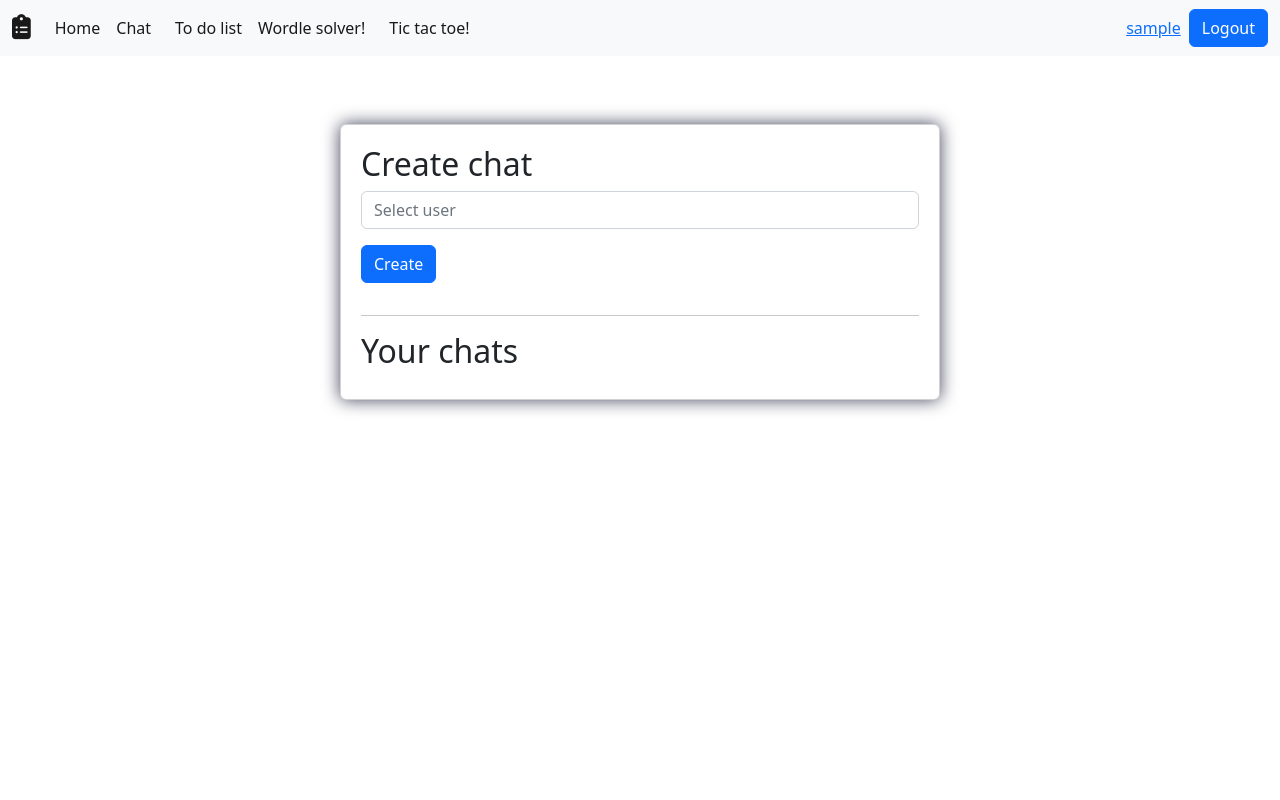
After one commit to Tomek2268/Django-projects, a Django app: page /users/chat_lobby/ in a window 1280 px wide. The commit adds this page. Run offline with Django 4.2, Linux system fonts and the light colour scheme; the visitor is signed in with stand-in values (Sample User, id 1); data comes from the database, SQL or seed files in the repository; parts of the project's set-up code (start-up, migrations or seed data) failed here and were passed over; some libraries are stand-ins or nearby versions.

Commit message:
REAL TIME CHAT

```diff
--- a/games/api/urls.py
+++ b/games/api/urls.py
@@ -6,10 +6,14 @@ from rest_framework_simplejwt.views import TokenObtainPairView,TokenRefreshView
 urlpatterns = [
     path('token/',TokenObtainPairView.as_view(),name='token_obtain_pair'),
     path('token/refresh/',TokenRefreshView.as_view(),name='token_refresh'),
-
+    #TTT api
     path('',views.get_routes),
     path('user_joined/',views.user_joined),
     path('user_left/',views.user_left),
     path('player_move/',views.player_move),
     path('game_continue/',views.game_continue),
+    #Chat api
+    path('user_joined_chat/',views.user_joined_chat),
+    path('send_message/',views.send_message),
+    path('user_left_chat/',views.user_left_chat),
 ]
--- a/static/main.css
+++ b/static/main.css
@@ -140,3 +199,25 @@ div.win_vertical {
     height: 10px;
     border-radius: 5px;
 }
+
+/* width */
+::-webkit-scrollbar {
+    width: 10px;
+  }
+
+  /* Track */
+  ::-webkit-scrollbar-track {
+    background: #f1f1f1;
+    border-radius: 5px;
+  }
+
+  /* Handle */
+  ::-webkit-scrollbar-thumb {
+    background: #888;
+    border-radius: 5px;
+  }
+
+  /* Handle on hover */
+  ::-webkit-scrollbar-thumb:hover {
+    background: #555;
+  }
--- a/static/main.js
+++ b/static/main.js
@@ -3,6 +3,24 @@ let toastsX = document.getElementsByClassName('toastX')
 for (i=0;toastsX.length > i; i++) {
     toastsX[i].addEventListener('click', (e) => {
         e.preventDefault()
-        e.target.parentNode.parentNode.remove()
+        e.target.parentNode.remove()
     })
 }
+
+let logo = document.getElementById('logo')
+logo.addEventListener('mouseover', (e)=>{
+    e.target.classList.add('fa-flip')
+    setTimeout(() => {
+        e.target.classList.remove('fa-flip')
+    }, 1000)
+})
+
+let message = document.getElementById('message')
+if (message) {
+    setTimeout(()=>{
+        message.style.animation = 'fade_out 3s'
+        setTimeout(()=>{
+        message.remove()
+        },2500)
+    },5000)
+}
--- a/templates/base.html
+++ b/templates/base.html
@@ -26,16 +26,16 @@
                 <a class="nav-link active" aria-current="page" href="{% url 'home' %}">Home</a>
               </li>
               <li class="nav-item">
-                <a class="nav-link active" href="{% url 'to_do_list' 1 %}">To do list</a>
-              </li>
-              <li class="nav-item"  style='margin-right:.5em;'>
-                <a class="nav-link active" href="{% url 'inbox' 1 %}" style='position:relative;'>Inbox
+                <a class="nav-link active me-2" aria-current="page" href="{% url 'chat_lobby' %}" style='position:relative;'>Chat
                   {% if request.user.profile.unread_messages > 0 %}
                     <span class="position-absolute top-10 start-100 translate-middle badge rounded-pill text-bg-danger">
                       {{request.user.profile.unread_messages}}
                     </span>
                   {% endif %}
                 </a>
+              </li>
+              <li class="nav-item">
+                <a class="nav-link active" href="{% url 'to_do_list' 1 %}">To do list</a>
               </li>
               <li class="nav-item" style='margin-right:.5em;'>
                 <a class="nav-link active" href="{% url 'wordle_solver' %}" style='position:relative;'>Wordle solver!
@@ -69,13 +69,13 @@
         background:lightcoral;
         {% elif message.tags == 'success' %}
         background:lightgreen;
-        {% endif %}
-        position:fixed;width:20em;height:3em;border-radius:1em;margin-left:50vw;transform:translate(-50%,-30%);">
-          <p style='position:absolute;margin-top:0.75em;margin-left:1em;'>{{message}}</p>
-          <div style='position:absolute;top:1.5em;right:1em;'><i class="fa-solid fa-xmark fa-lg toastX" style='color:black;cursor:pointer;'></i></div>
+        {% endif %}">
+          <p >{{message}}</p>
+          <i class="fa-solid fa-xmark fa-lg toastX"></i>
         </div>
         {% endfor %}
     {% endif %}
+
 {% block content %}
 {% endblock content %}
 </body>
@@ -84,22 +84,5 @@
 <script src="https://kit.fontawesome.com/3a59531d99.js" crossorigin="anonymous"></script>
 <!-- Bootstrap JavaScript Bundle with Popper -->
 <script src="https://cdn.jsdelivr.net/npm/bootstrap@5.2.3/dist/js/bootstrap.bundle.min.js" integrity="sha384-kenU1KFdBIe4zVF0s0G1M5b4hcpxyD9F7jL+jjXkk+Q2h455rYXK/7HAuoJl+0I4" crossorigin="anonymous"></script>
-<script>
-  let logo = document.getElementById('logo')
-  logo.addEventListener('mouseover', (e)=>{
-    e.target.classList.add('fa-flip')
-    setTimeout(() => {
-      e.target.classList.remove('fa-flip')
-    }, 1000);
-  })
-  let message = document.getElementById('message')
-  if (message) {
-    setTimeout(()=>{
-      message.style.animation = 'fade_out 3s'
-      setTimeout(()=>{
-        message.remove()
-      },2500)
-    },5000)
-  }
-</script>
+
 </html>
--- a/users/admin.py
+++ b/users/admin.py
@@ -1,5 +1,6 @@
 from django.contrib import admin
-from .models import Message,Profile
+from .models import Message,Profile,Chat
 # Register your models here.
 admin.site.register(Message)
 admin.site.register(Profile)
+admin.site.register(Chat)
--- a/users/models.py
+++ b/users/models.py
@@ -11,15 +11,19 @@ from games.models import TicTacToeGame
 
 # Create your models here.
 
+class Chat(models.Model):
+    members = models.ManyToManyField(User,blank=True)
+    chat_name = models.CharField(max_length=30,null=True,blank=True)
 
 class Message(models.Model):
     sender = models.ForeignKey(User, on_delete=models.CASCADE,null=True,blank=True)
     recipient = models.ForeignKey(User, on_delete=models.CASCADE,related_name='recipient',null=True,blank=True)
-    title = models.CharField(max_length=100)
+    title = models.CharField(max_length=200)
     body = models.TextField(max_length=500,blank=True,null=True)
     is_read = models.BooleanField(default=False)
     created = models.DateTimeField(auto_now_add=True)
     id = models.UUIDField(default=uuid.uuid4,unique=True,primary_key=True,editable=False)
+    chat = models.ForeignKey(Chat,on_delete=models.CASCADE,blank=True,null=True)
 
     class Meta:
         ordering = ['is_read','-created']
--- /dev/null
+++ b/users/templates/users/chat_lobby.html
@@ -0,0 +1,42 @@
+{% extends 'base.html' %}
+{% block content %}
+<div class="center">
+    <div class="card">
+        <h2>Create chat</h2>
+        <form action="" method="post">
+            {% csrf_token %}
+            <input list='users' type="text" class='form-control mb-3' placeholder='Select user' name='chat_member'>
+            <datalist id='users'>
+                {% for user in users %}
+                    <option value="{{user}}">
+                {% endfor %}
+            </datalist>
+            <input type="submit" value="Create" class='btn btn-primary'>
+        </form>
+        <hr>
+        <h2>Your chats</h2>
+        {% for chat in chats %}
+        <hr>
+            {% for member in chat.members.all %}
+                {% if member != request.user %}
+                    <a href={% url 'chat' chat.id %}><div style='height:3em;width:inherit;display:grid;grid-template-columns:2fr 4fr 1fr'>
+                        <p style='transform:translateY(.6em)'>{{member}}</p>
+                        <p style='transform:translateY(.6em)'></p>
+                        <p style='position:relative;'><i class="fa-solid fa-2x fa-xmark x" style='position:absolute;top:.25em;right:.5em;' data-chat='{{chat.id}}'></i></p>
+                    </div></a>
+                {% endif %}
+            {% endfor %}
+        {% endfor %}
+    </div>
+</div>
+<script>
+    let delete_chat = document.getElementsByClassName('x')
+    for (let i=0;delete_chat.length>i;i++) {
+        delete_chat[i].addEventListener('click',(e)=>{
+            e.preventDefault()
+            window.location = location.protocol + '//' + location.host + '/users/delete_chat/' + delete_chat[i].dataset.chat + '/'
+        })
+    }
+
+</script>
+{% endblock content %}
--- a/users/urls.py
+++ b/users/urls.py
@@ -14,4 +14,8 @@ urlpatterns = [
     path('single_message/<str:pk>/',views.single_message,name='single_message'),
     path('message_form/<str:pk>/<has_recipient>/',views.message_form,name='message_form'),
     path('delete_message/<str:pk>/',views.delete_message,name='delete_message'),
+    #CHAT!
+    path('chat_lobby/',views.chat_lobby,name='chat_lobby'),
+    path('chat/<str:room>/',views.chat,name='chat'),
+    path('delete_chat/<int:pk>/',views.delete_chat,name='delete_chat'),
 ]
--- a/users/views.py
+++ b/users/views.py
@@ -7,7 +7,7 @@ from django.core.paginator import Paginator
 
 from .utils import send_welcome_email,create_profile
 from .forms import RegisterForm,EditUserForm,MessageForm
-from .models import Message
+from .models import Message,Chat
 
 # Create your views here.
 
@@ -196,3 +196,55 @@ def delete_message(request,pk):
             return redirect('inbox',int(request.GET['page']) - 1)
     context = {'object':message.title}
     return render(request,'delete_view.html',context)
+
+@login_required(login_url='login')
+def chat_lobby(request):
+    users = User.objects.all().values_list('username',flat=True)
+    chats = Chat.objects.filter(members = request.user)
+
+    if request.POST:
+        if request.POST.get('chat_member') == request.user.username:
+            messages.warning(request,'Can not create chat with yourself')
+        elif request.POST.get('chat_member') in users:
+            chat = Chat.objects.create()
+            chat_member = User.objects.get(username=request.POST.get('chat_member'))
+            chat.members.add(request.user,chat_member)
+            chat.save()
+            return redirect('chat',chat.id)
+        else:
+            messages.error(request,'User does not exist!')
+
+    context = {'users':users,
+                'chats':chats
+                }
+    return render(request,'users/chat_lobby.html',context)
+
+@login_required(login_url='login')
+def chat(request,room):
+    chat = Chat.objects.get(id=int(room))
+    chat_messages = Message.objects.filter(chat=chat)
+    chat_member = chat.members.exclude(username=request.user.username)[0]
+
+    for message in chat_messages:
+        if message.recipient == request.user:
+            message.is_read = True
+            message.save()
+
+    while len(chat_messages) > 30:
+        chat_messages.earliest('created').delete()
+        chat_messages = Message.objects.filter(chat=chat)
+
+    context = {'chat':chat,
+                'chat_member':chat_member,
+                'chat_messages':chat_messages}
+    return render(request,'users/chat.html',context)
+
+def delete_chat(request,pk):
+    chat = Chat.objects.get(id=pk)
+    if request.method == "POST":
+        chat.delete()
+        return redirect('chat_lobby')
+    context = {
+        'object':chat
+    }
+    return render(request,'delete_view.html',context)
```
Also changed, not shown: other parts of static/main.css (+59 -0 lines), games/api/views.py (+46 -0 lines), users/templates/users/chat.html (added, +126 -0 lines), users/migrations/0003_chat.py (added), users/migrations/0004_alter_chat_members.py (added), users/migrations/0005_chat_chat_name.py (added), users/migrations/0006_message_chat.py (added), users/migrations/0007_alter_message_title.py (added).
